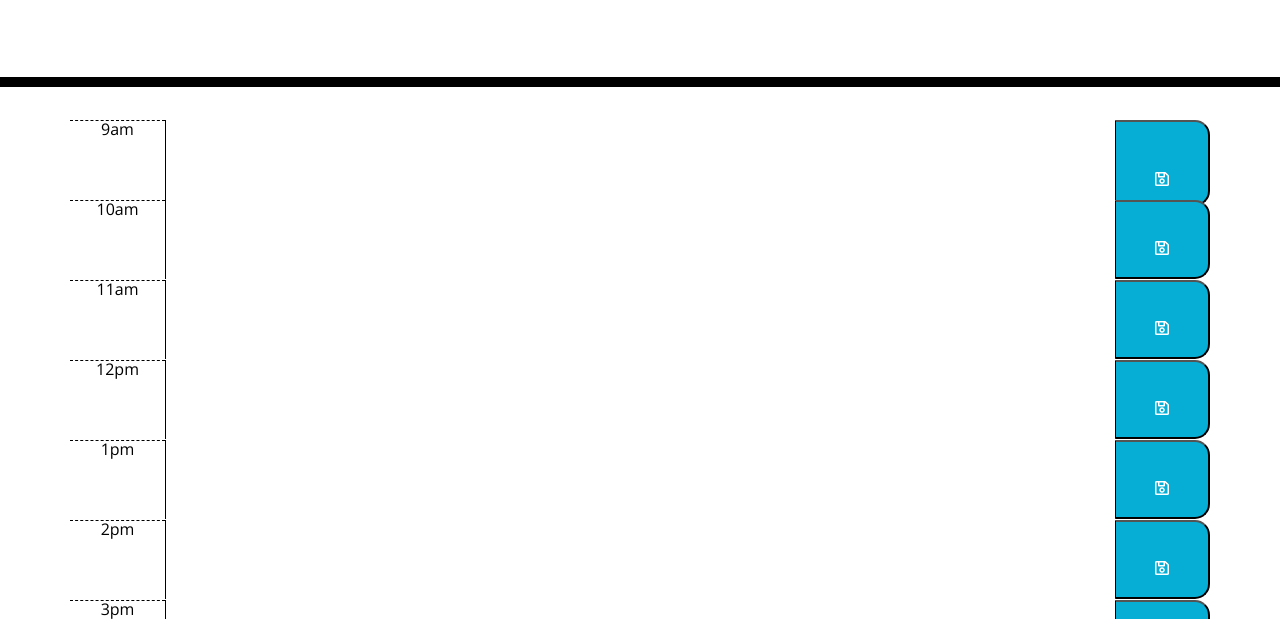
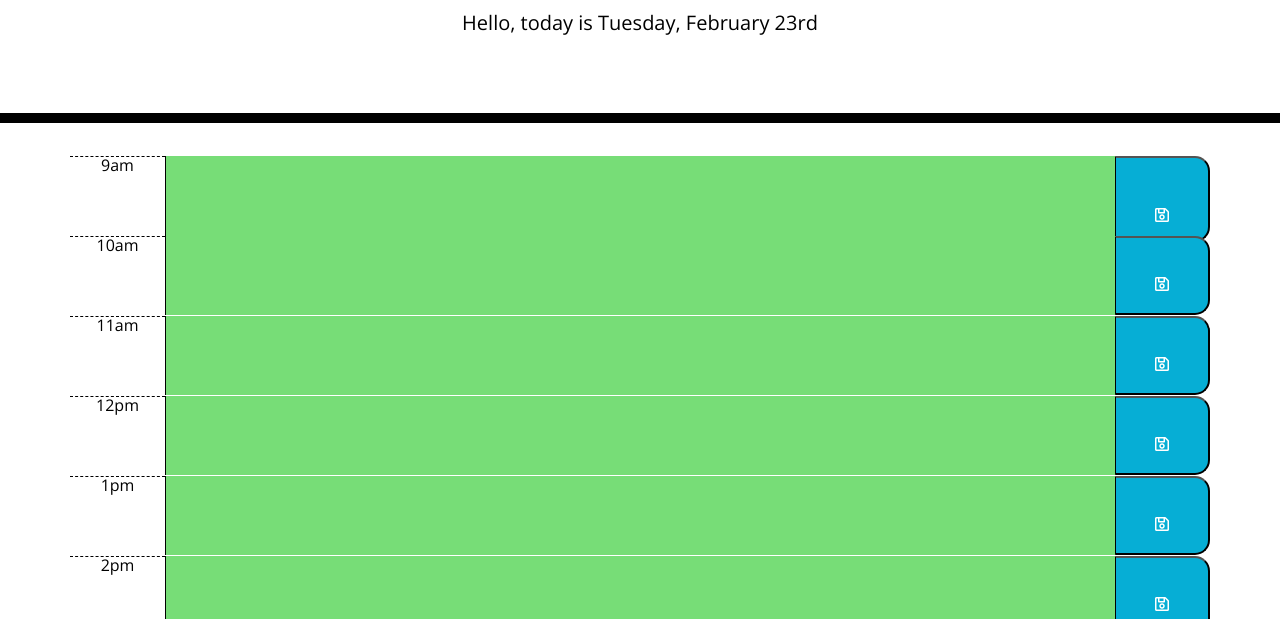
Before and after one commit to Sharon1106/05Third-Party-APIs-Work-Day-Scheduler, a plain HTML site: page index.html in a window 1280 px wide. Shown: the part 181-800 px from the top of the page. Drawn offline with nearby package versions, Linux system fonts and the light colour scheme.

Commit message:
added variable and selector for first function and it's now working

```diff
--- a/Assets/script.js
+++ b/Assets/script.js
@@ -1,5 +1,5 @@
 // used moment(); function to capture todays info
-var today = moment();
+var time = moment();
 //variables made for html elements
 var hour9 = $('#9am');
 var hour10 = $('#10am');
@@ -11,42 +11,31 @@ var hour15 = $('#3pm');
 var hour16 = $('#4pm');
 var hour17 = $('#5pm');
 
-//todays moment is displayed on the id tag currentDay from html and displayed on screen
-$("#currentDay").text(today.format('[Hello, today is ]dddd, MMMM Do'));
+// when window opens todays moment is displayed on the id tag currentDay from html and displayed on screen
+$("#currentDay").text(time.format('[Hello, today is ]dddd, MMMM Do'));
 
-   //PSEUDOCODE FOR FIRST FUNCTION
+  //  PSEUDOCODE FOR FIRST FUNCTION
+function colorBasedOnHour() {
+    // set variables
+    var hour = time.hours();
+    // selected time block class to iterate over
+$(".time-block").each(function() {
+    // currentHour is getting the number integer from timeblocks id's
+    var currentHour = parseInt($(this).attr("id"));
+    // if, current time matches the hour on site add class .present
+    if (currentHour === hour) {
+    $("textarea").addClass("present");
+    //else if, the time is less than the hour add class .past
+  } else if (currentHour < hour) {
+    $("textarea").addClass("past");
+    // else set the class to .future
+  } else {
+    $("textarea").addClass("future");
+  }
+})
+} // call on function when page loads
+colorBasedOnHour();
 
-//   function pastPresentFuture() {
-//     // set variables
-//     var time = moment().format('h');
-//     var hour = JSON.parse(today.hours);
-//     console.log(time)
-//     // if, current time matches the hour on site add class .present
-
-//   if (time === hour) {
-//     $("textarea").addClass("present");
-//     //else if, the time is less than the hour add class .past
-//   } else if (time < hour) {
-//     $("textarea").addClass("past");
-//     // else set the class to .future
-//   } else {
-//     $("textarea").addClass("future");
-//   }
-// } // call on function when page loads
-// pastPresentFuture();
-
-
-
-// //PSEUDOCODE FOR THIRDFUNCTION
-// renderPlanner();
-function renderPlanner() {
-//   var userInput = localStorage.getItem("textarea");
-// }
- // // Retrieve
-// document.getElementById("result").innerHTML = localStorage.getItem("lastname");
-  // Use .setItem() to store object in storage
-  // JSON.stringify to convert it as a string
-// localStorage.setItem("userInput", JSON.stringify(userInput));
 
 
 // // //PSEUDOCODE FOR SECOND FUNCTION
@@ -55,9 +44,22 @@ function renderPlanner() {
   $(".saveBtn").on("click", function(event) {
     event.preventDefault();
   // get userInput from this buttons siblings using id's or classes
-  // var time = $(this).parent().attr("id");
   var userInput = $(this).siblings(".description").val();
-  var time = $(this).parent("div").attr("id");
-  // saves whats in textarea to local storage
+  var time = $(this).parent().attr("id");
+  // saves whats in userInput to local storage
   localStorage.setItem(time, userInput);
-})
+});
+
+
+
+
+// // //PSEUDOCODE FOR THIRDFUNCTION
+// // renderPlanner();
+// function renderPlanner() {
+//   var userInput = localStorage.getItem("userInput");
+// // }
+//  // // Retrieve
+// // document.getElementById("result").innerHTML = localStorage.getItem("lastname");
+//   // Use .setItem() to store object in storage
+//   // JSON.stringify to convert it as a string
+// // localStorage.setItem("userInput", JSON.stringify(userInput));
```
Also changed, not shown: index.html (+3 -3 lines).
